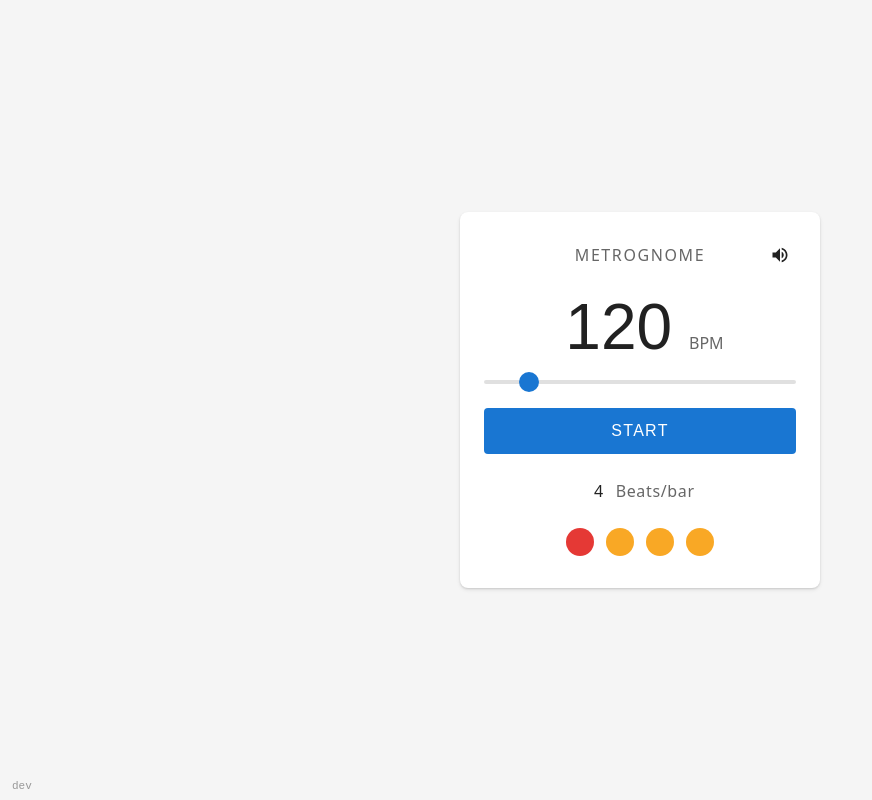
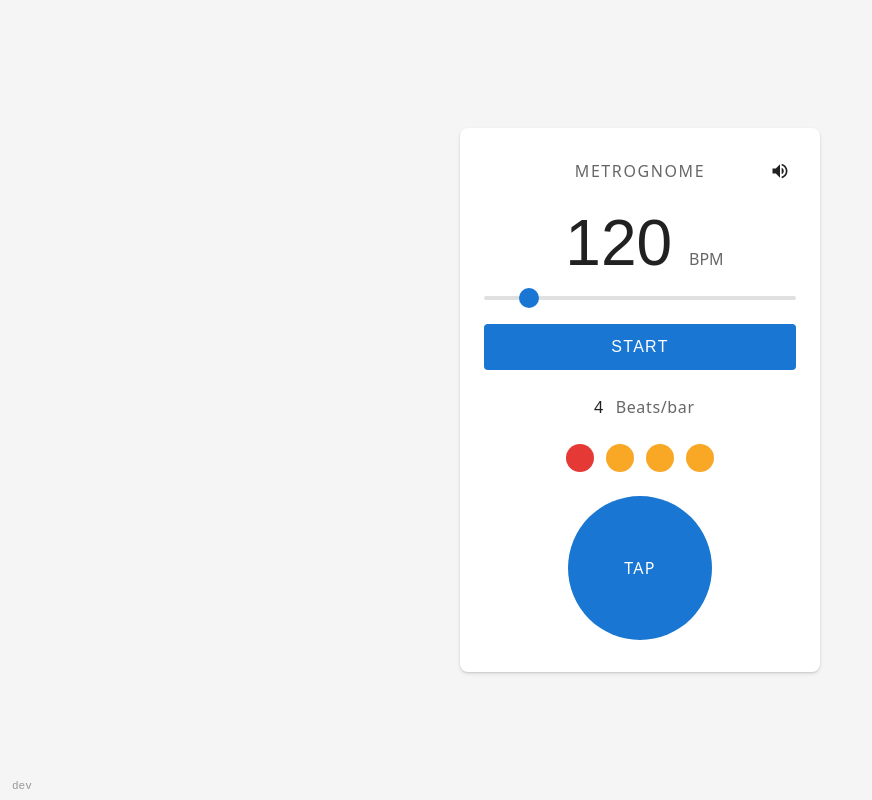
Before and after one commit to JesusLike/metronome, a React (Vite) app: page / in a window 1280 px wide. Shown: the whole page, without its empty margins (0-872 px from the left). Built offline with nearby package versions, Linux system fonts and the light colour scheme.

Commit message:
feature: tap tempo

```diff
--- a/src/App.tsx
+++ b/src/App.tsx
@@ -4,6 +4,7 @@ import { ToggleButton } from './components/ToggleButton/ToggleButton';
 import { MuteButton } from './components/MuteButton/MuteButton';
 import { BeatsPerBarControl } from './components/BeatsPerBarControl/BeatsPerBarControl';
 import { BeatPatternControl } from './components/BeatPatternControl/BeatPatternControl';
+import { TapTempoControl } from './components/TapTempoControl/TapTempoControl';
 import { MIN_BPM, MAX_BPM } from './audio';
 import styles from './App.module.css';
 
@@ -26,6 +27,7 @@ export default function App() {
           <BeatsPerBarControl value={beatsPerBar} onChange={setBeatsPerBar} />
         </div>
         <BeatPatternControl pattern={beatPattern} activeBeat={activeBeat} onChange={setBeatPattern} />
+        <TapTempoControl isRunning={running} onTempoChange={setTempo} />
       </div>
       <span className={styles.version}>{__APP_VERSION__}</span>
     </>
--- a/src/components/BeatPatternControl/BeatPatternControl.module.css
+++ b/src/components/BeatPatternControl/BeatPatternControl.module.css
@@ -23,6 +23,8 @@
   justify-content: center;
   transition: opacity 0.15s;
   padding: 0;
+  -webkit-tap-highlight-color: transparent;
+  user-select: none;
 }
 
 .beatBtn:hover {
@@ -30,15 +32,15 @@
 }
 
 .strong {
-  background: #e53935;
+  background: var(--color-danger);
 }
 
 .medium {
-  background: #f9a825;
+  background: var(--color-warning);
 }
 
 .weak {
-  background: #43a047;
+  background: var(--color-info);
 }
 
 .muted {
--- /dev/null
+++ b/src/components/TapTempoControl/TapTempoControl.module.css
@@ -0,0 +1,47 @@
+.tapBtn {
+  width: 144px;
+  height: 144px;
+  border-radius: 50%;
+  border: none;
+  cursor: pointer;
+  display: flex;
+  align-items: center;
+  justify-content: center;
+  padding: 0;
+  font-size: var(--font-size-base);
+  font-weight: 500;
+  font-family: inherit;
+  letter-spacing: 0.08em;
+  transition: background 0.2s, color 0.2s, transform 0.1s, box-shadow 0.1s;
+  -webkit-tap-highlight-color: transparent;
+  user-select: none;
+}
+
+.idle {
+  background: var(--color-primary);
+  color: var(--color-surface);
+}
+
+.idle:hover {
+  background: var(--color-primary-hover);
+}
+
+.measuring {
+  background: var(--color-warning);
+  color: var(--color-surface);
+}
+
+.measuring:hover {
+  background: var(--color-warning-hover);
+}
+
+.disabled {
+  background: var(--color-hover-overlay);
+  color: var(--color-text-disabled);
+  cursor: not-allowed;
+}
+
+.tapped {
+  transform: scale(1.15);
+  box-shadow: 0 2px 8px rgba(0, 0, 0, 0.25);
+}
--- /dev/null
+++ b/src/components/TapTempoControl/TapTempoControl.tsx
@@ -0,0 +1,74 @@
+import { useState, useEffect, useRef, useCallback } from 'react';
+import { MIN_BPM, MAX_BPM } from '../../audio';
+import { clamp } from '../../utils';
+import styles from './TapTempoControl.module.css';
+
+const RESET_TIMEOUT_MS = 3000;
+
+type TapState = 'idle' | 'measuring' | 'disabled';
+
+interface Props {
+  isRunning: boolean;
+  onTempoChange: (tempo: number) => void;
+}
+
+export function TapTempoControl({ isRunning, onTempoChange }: Props) {
+  const [tapState, setTapState] = useState<TapState>('idle');
+  const [tapped, setTapped] = useState(false);
+  const tapsRef = useRef<number[]>([]);
+  const resetTimerRef = useRef<ReturnType<typeof setTimeout> | null>(null);
+  const tappedTimerRef = useRef<ReturnType<typeof setTimeout> | null>(null);
+
+  useEffect(() => {
+    tapsRef.current = [];
+    if (resetTimerRef.current !== null) clearTimeout(resetTimerRef.current);
+    setTapState(isRunning ? 'disabled' : 'idle');
+  }, [isRunning]);
+
+  useEffect(() => {
+    return () => {
+      if (resetTimerRef.current !== null) clearTimeout(resetTimerRef.current);
+      if (tappedTimerRef.current !== null) clearTimeout(tappedTimerRef.current);
+    };
+  }, []);
+
+  const handleTap = useCallback(() => {
+    const now = Date.now();
+    const taps = tapsRef.current;
+
+    if (taps.length > 0 && now - taps[taps.length - 1] > RESET_TIMEOUT_MS) {
+      taps.length = 0;
+    }
+
+    taps.push(now);
+    setTapState('measuring');
+
+    if (taps.length >= 2) {
+      let total = 0;
+      for (let i = 1; i < taps.length; i++) total += taps[i] - taps[i - 1];
+      const tempo = clamp(Math.round(60000 / (total / (taps.length - 1))), MIN_BPM, MAX_BPM);
+      onTempoChange(tempo);
+    }
+
+    setTapped(true);
+    if (tappedTimerRef.current !== null) clearTimeout(tappedTimerRef.current);
+    tappedTimerRef.current = setTimeout(() => setTapped(false), 150);
+
+    if (resetTimerRef.current !== null) clearTimeout(resetTimerRef.current);
+    resetTimerRef.current = setTimeout(() => {
+      tapsRef.current = [];
+      setTapState('idle');
+    }, RESET_TIMEOUT_MS);
+  }, [onTempoChange]);
+
+  return (
+    <button
+      className={`${styles.tapBtn} ${styles[tapState]}${tapped ? ` ${styles.tapped}` : ''}`}
+      onClick={handleTap}
+      disabled={tapState === 'disabled'}
+      aria-label="Tap Tempo"
+    >
+      TAP
+    </button>
+  );
+}
--- a/src/index.css
+++ b/src/index.css
@@ -3,6 +3,10 @@
   --color-primary-hover: #1565c0;
   --color-danger: #e53935;
   --color-danger-hover: #c62828;
+  --color-warning: #f9a825;
+  --color-warning-hover: #da9718;
+  --color-info: #43a047;
+  --color-info-hover: #248f3a;
   --color-surface: #fff;
   --color-background: #f5f5f5;
   --color-text-primary: rgba(0, 0, 0, 0.87);
```
Also changed, not shown: 2 other files (tests, documents, lock files or other folders).
